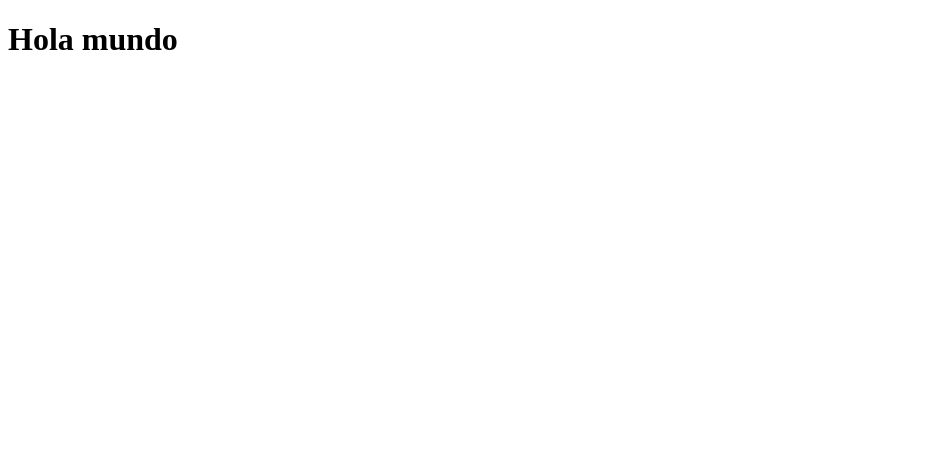
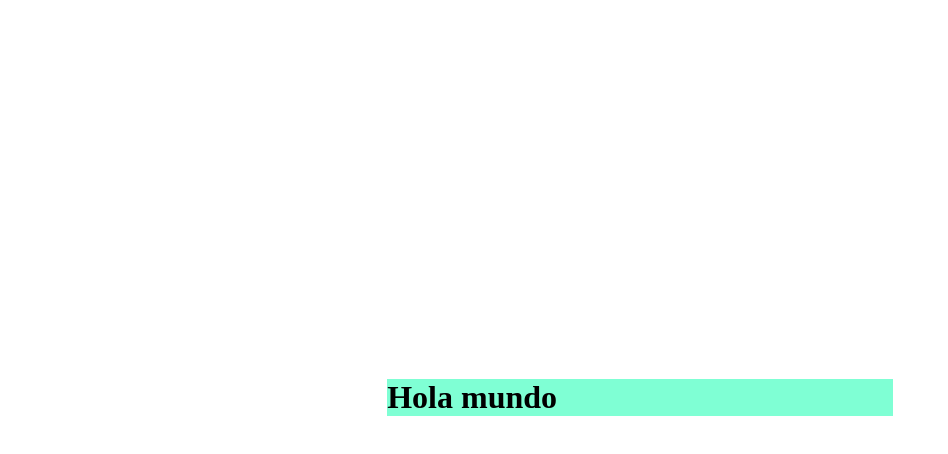
Before and after one commit to ITIcr/web, a plain HTML site: page index.html in a window 1280 px wide. Shown: the whole page, without its empty margins (0-948 px from the left). Drawn offline with Linux system fonts and the light colour scheme.

Commit message:
se crea el index y su estilo version #2

```diff
--- a/diseno.css
+++ b/diseno.css
@@ -1 +1,11 @@
 /* File de prueba */
+.titulo {
+    orientation: center;
+}
+
+.espacio {
+    orientation: center;
+    margin: 30%;
+    width: 800px, 800px;
+    background-color: aquamarine;
+}
--- a/index.html
+++ b/index.html
@@ -4,9 +4,12 @@
     <meta charset="UTF-8">
     <meta http-equiv="X-UA-Compatible" content="IE=edge">
     <meta name="viewport" content="width=device-width, initial-scale=1.0">
+    <link href="diseno.css" rel="stylesheet" type="text/css">
     <title>Document</title>
 </head>
 <body>
-    <h1>Hola mundo</h1>
+    <div class="espacio" >
+        <h1 class="titulo">Hola mundo</h1>
+    </div>
 </body>
 </html>
```
